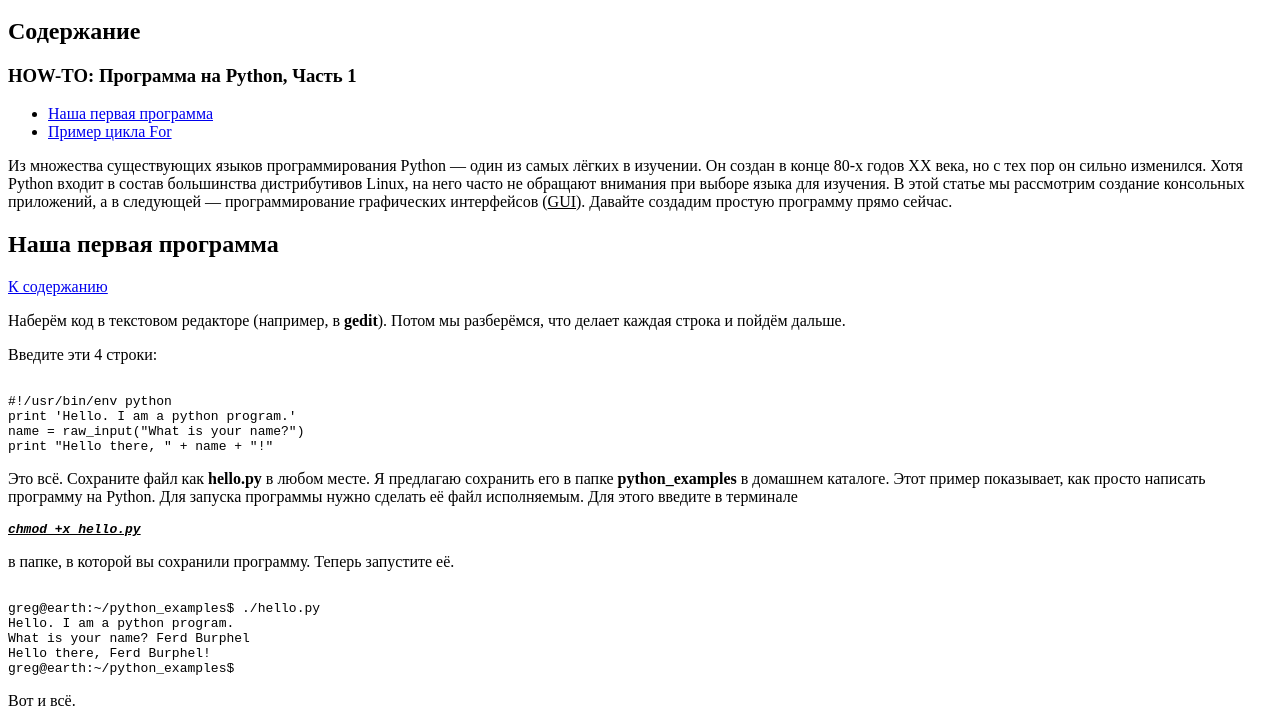
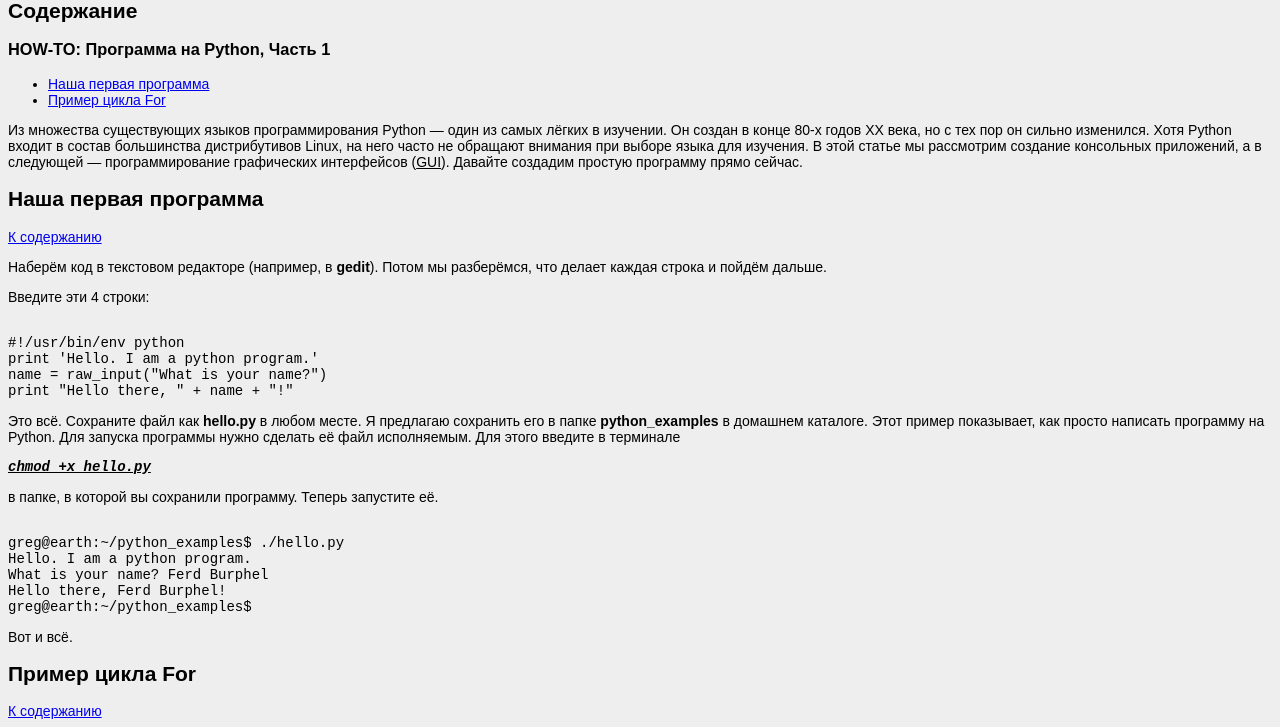
Before and after one commit to BSJean/sc1-67-19, a plain HTML site: page Home3/with_outside_import/python.html in a window 1280 px wide. Shown: the part 136-863 px from the top of the page. Drawn offline with Linux system fonts and the light colour scheme.

Commit message:
Task with outside import css

```diff
--- a/Home3/with_outside_import/python.html
+++ b/Home3/with_outside_import/python.html
@@ -4,6 +4,9 @@
     <head>
         <meta charset="utf-8" />
         <title>Программа на Python</title>
+        <style>
+            @import "/stylesheets/python.css";
+        </style>
     </head>
     <body>
         <!--Start of document body-->
--- /dev/null
+++ b/Home3/with_outside_import/stylesheets/python.css
@@ -0,0 +1,2 @@
+@import "/stylesheets/python_screen.css" screen;
+@import "/stylesheets/python_print.css" print;
--- /dev/null
+++ b/Home3/with_outside_import/stylesheets/python_print.css
@@ -0,0 +1,7 @@
+body
+{
+    font-family: serif;
+    font-size: 55px;
+    color: #fff;
+    background-color: #000;
+}
--- /dev/null
+++ b/Home3/with_outside_import/stylesheets/python_screen.css
@@ -0,0 +1,6 @@
+body
+{
+    font-family: sans-serif;
+    font-size: 14px;
+    background-color: #eee;
+}
```
Also changed, not shown: Home3/with_outside_import/python2.html (+3 -0 lines), Home3/with_outside_import/python3.html (+3 -0 lines).
